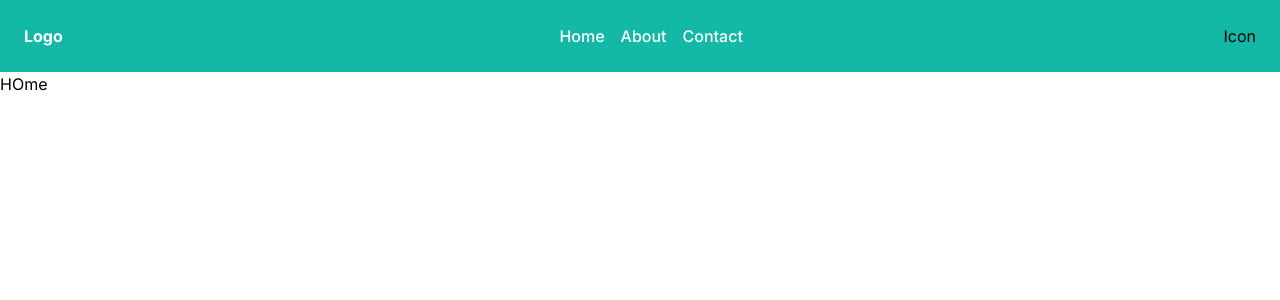
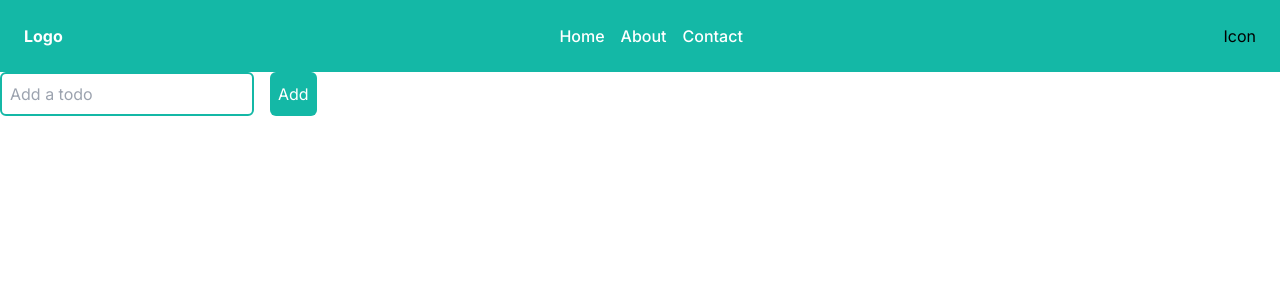
Before and after one commit to ait-varun/react-projects, a Next.js app: page / in a window 1280 px wide. Shown: the top 300 px of the page. Built offline with nearby package versions, Linux system fonts and the light colour scheme.

Commit message:
added simple todo list

```diff
--- a/src/app/page.jsx
+++ b/src/app/page.jsx
@@ -1,3 +1,9 @@
+import SimpleTodo from "@/components/HOC/simpleTodo";
+
 export default function Home() {
-  return <main>HOme</main>;
+  return (
+    <main>
+      <SimpleTodo />
+    </main>
+  );
 }
--- /dev/null
+++ b/src/components/HOC/simpleTodo.jsx
@@ -0,0 +1,59 @@
+"use client";
+import SimpleTodoList from "@/components/common/simpleTodoList";
+import { useState, useRef } from "react";
+
+export default function SimpleTodo() {
+  const inputRef = useRef(null);
+  const [todos, setTodos] = useState([]);
+
+  const addTodo = () => {
+    if (inputRef.current.value === "") return;
+    const newTodo = {
+      id: self.crypto.randomUUID(),
+      text: inputRef.current.value,
+      completed: false,
+    };
+    setTodos([...todos, newTodo]);
+    inputRef.current.value = "";
+  };
+
+  const toggleTodo = (id) => {
+    const updatedTodos = todos.map((todo) => {
+      if (todo.id === id) {
+        return { ...todo, completed: !todo.completed };
+      }
+      return todo;
+    });
+    setTodos(updatedTodos);
+  };
+
+  const deleteTodo = (id) => {
+    const updatedTodos = todos.filter((todo) => todo.id !== id);
+    setTodos(updatedTodos);
+  };
+  return (
+    <>
+      <div className="flex flex-col gap-4">
+        <div className="flex gap-4">
+          <input
+            ref={inputRef}
+            className="border-2 border-teal-500 rounded-md p-2"
+            placeholder="Add a todo"
+          />
+          <button
+            onClick={addTodo}
+            className="bg-teal-500 text-white rounded-md p-2">
+            Add
+          </button>
+        </div>
+        <div className="flex flex-col gap-4">
+          <SimpleTodoList
+            todos={todos}
+            toggleTodo={toggleTodo}
+            deleteTodo={deleteTodo}
+          />
+        </div>
+      </div>
+    </>
+  );
+}
--- a/src/components/common/simpleTodoList.jsx
+++ b/src/components/common/simpleTodoList.jsx
@@ -1,7 +1,25 @@
-export default function SimpleTodoList() {
+export default function SimpleTodoList({ todos, toggleTodo, deleteTodo }) {
   return (
     <>
-      <h1>SImple todo</h1>
+      <div>
+        {todos.map((todo) => (
+          <div className="flex gap-4 items-center" key={todo.id}>
+            <span className={todo.completed ? "line-through" : ""}>
+              {todo.text}
+            </span>
+            <button
+              onClick={() => toggleTodo(todo.id)}
+              className="border-2 border-gray-300 rounded-lg px-4 py-2 focus:outline-none focus:border-blue-500">
+              {todo.completed ? " COMPLETED✅" : "PENDING⏳"}
+            </button>
+            <button
+              onClick={() => deleteTodo(todo.id)}
+              className="bg-red-500 text-white rounded-md p-2">
+              Delete
+            </button>
+          </div>
+        ))}
+      </div>
     </>
   );
 }
```
